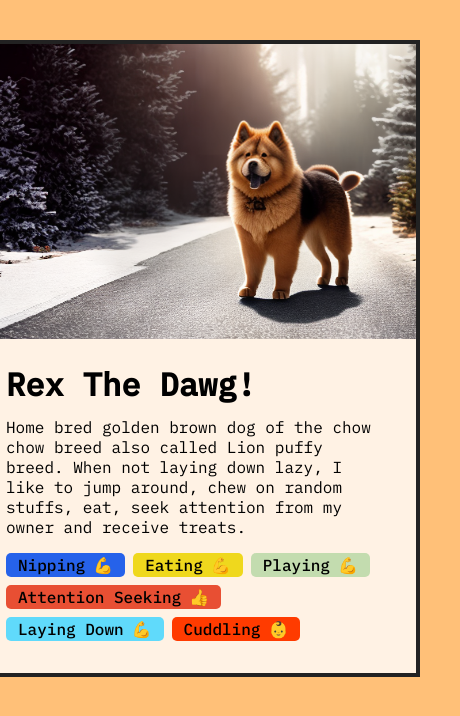
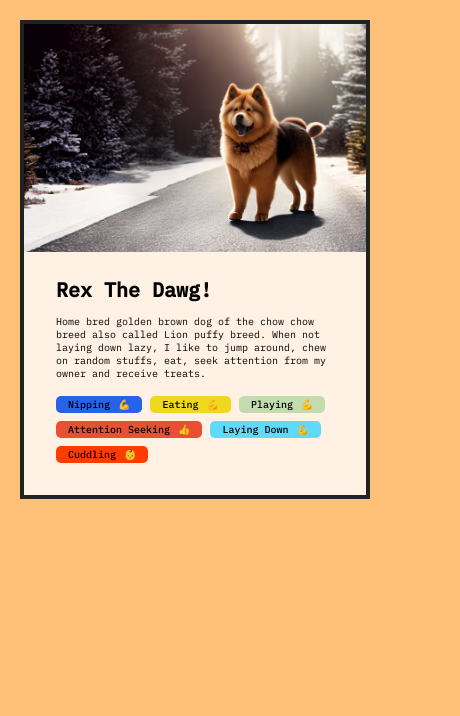
Before and after one commit to lawalOyinlola/Jonas-profile-card, a React app: page / in a window 390 px wide. Shown: the whole page, 460 px wide, since content can reach past the window. Built offline with nearby package versions, Linux system fonts and the light colour scheme.

Commit message:
added responsiveness

```diff
--- a/src/styles.css
+++ b/src/styles.css
@@ -4,6 +4,10 @@
   margin: 0;
   padding: 0;
   box-sizing: border-box;
+}
+
+html {
+  font-size: 62.5%;
 }
 
 body {
@@ -14,12 +18,12 @@ body {
 }
 
 h1 {
-  margin-bottom: 12px;
+  margin-bottom: 1.2rem;
 }
 
 .card {
-  width: 450px;
-  margin: 40px;
+  max-width: 40rem;
+  margin: 2rem;
   border: 4px solid #222;
   background-color: #fff2e4;
 }
@@ -35,23 +39,23 @@ h1 {
 }
 
 .data {
-  padding: 32px;
-  padding-top: 24px;
+  padding: 3.2rem;
+  padding-top: 2.4rem;
 }
 
 .skill-list {
   list-style: none;
   display: flex;
   flex-wrap: wrap;
-  gap: 8px;
-  margin-top: 16px;
+  gap: 0.8rem;
+  margin-top: 1.6rem;
 }
 
 .skill {
-  padding: 2px 12px;
+  padding: 0.2rem 1.2rem;
   border-radius: 5px;
   display: flex;
   align-items: center;
-  gap: 8px;
+  gap: 0.8rem;
   font-weight: 500;
 }
```
Also changed, not shown: build/asset-manifest.json, build/index.html, 4 other files.
